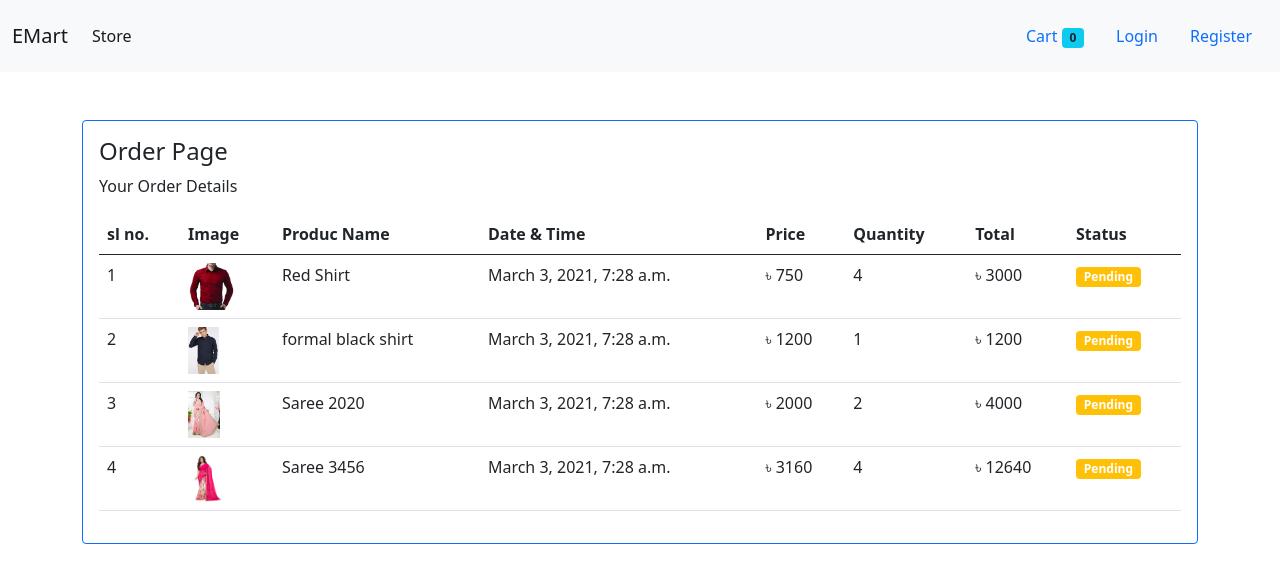
After one commit to NahidAkhtar84/EMart, a Django app: template MStore/templates/order.html in a window 1280 px wide. The commit adds this page. Shown: the top 583 px of the page. Run offline with Django 3.2, Linux system fonts and the light colour scheme; the template is opened without the code that fills it: values that come from a table or form of the project are taken from there, others are empty; data comes from the database, SQL or seed files in the repository; both versions use the stored data as it was after the commit.

Commit message:
commit the final version Signed-off-by: NahidAkhtar84 <nahid.ibne.akhtar@gmail.com>

```diff
--- a/MStore/admin.py
+++ b/MStore/admin.py
@@ -2,6 +2,7 @@ from django.contrib import admin
 from .models.productModel import ProductModel
 from .models.categoryModel import Category
 from .models.customerModel import Customer
+from .models.orderModel import Order
 # Register your models here.
 
 class AdminProduct(admin.ModelAdmin):
@@ -13,6 +14,10 @@ class AdminCategory(admin.ModelAdmin):
 class AdminCustomer(admin.ModelAdmin):
     list_display = ['id', 'first_name', 'last_name', 'phone_number', 'email', 'password']
 
+class AdminOrder(admin.ModelAdmin):
+    list_display = ['id', 'customer', 'product', 'quantity', 'price', 'address', 'phone', 'date']
+
 admin.site.register(ProductModel, AdminProduct)
 admin.site.register(Category, AdminCategory)
 admin.site.register(Customer, AdminCustomer)
+admin.site.register(Order, AdminOrder)
--- a/MStore/models/__init__.py
+++ b/MStore/models/__init__.py
@@ -1,3 +1,4 @@
 from .productModel import ProductModel
 from .categoryModel import Category
 from .customerModel import Customer
+from .orderModel import Order
--- /dev/null
+++ b/MStore/models/orderModel.py
@@ -0,0 +1,22 @@
+from django.db import models
+from .customerModel import Customer
+from .productModel import ProductModel
+from datetime import datetime
+
+class Order(models.Model):
+    customer = models.ForeignKey(Customer, on_delete= models.CASCADE)
+    product = models.ForeignKey(ProductModel, on_delete= models.CASCADE)
+    quantity = models.IntegerField(default=1)
+    price = models.IntegerField()
+    address = models.CharField(max_length=100, default='')
+    phone = models.CharField(max_length=15, default='')
+    date = models.DateTimeField(default= datetime.now())
+    status = models.BooleanField(default=False)
+
+    def placeOrder(self):
+        self.save()
+
+    @staticmethod
+    def get_orders_by_customer_id(customer_id):
+        placed_orders = Order.objects.filter(customer = customer_id).order_by('date')
+        return placed_orders
--- a/MStore/templates/base.html
+++ b/MStore/templates/base.html
@@ -21,24 +21,13 @@
     <div class="collapse navbar-collapse" id="navbarSupportedContent">
       <ul class="navbar-nav me-auto mb-2 mb-lg-0">
         <li class="nav-item">
-          <a class="nav-link active" aria-current="page" href="#">Store</a>
-        </li>
-        <li class="nav-item dropdown">
-          <a class="nav-link dropdown-toggle" href="#" id="navbarDropdown" role="button" data-bs-toggle="dropdown" aria-expanded="false">
-            Profile
-          </a>
-          <ul class="dropdown-menu" aria-labelledby="navbarDropdown">
-            <li><a class="dropdown-item" href="#">Action</a></li>
-            <li><a class="dropdown-item" href="#">Another action</a></li>
-            <li><hr class="dropdown-divider"></li>
-            <li><a class="dropdown-item" href="#">Something else here</a></li>
-          </ul>
+          <a class="nav-link active" aria-current="page" href="/">Store</a>
         </li>
       </ul>
         <ul class="navbar nav my-2 my-lg-0">
           {% if not request.session.customer_id %}
           <li class="nav-item">
-          <a class="nav-link active" href="/cart">Cart</a>
+          <a class="nav-link active" href="/cart">Cart <span class="badge bg-info text-dark">{{ request.session.cart.keys|length}}</span></a>
         </li>
         <li class="nav-item">
           <a class="nav-link active" href="/login">Login</a>
@@ -48,7 +37,7 @@
         </li>
           {% else %}
           <li class="nav-item">
-          <a class="nav-link active" href="/cart">Cart</a>
+          <a class="nav-link active" href="/cart">Cart <span class="badge bg-info text-dark">{{ request.session.cart.keys|length}}</span></a>
         </li>
           <li class="nav-item">
           <a class="nav-link active" href="/orders">Orders</a>
--- /dev/null
+++ b/MStore/templates/order.html
@@ -0,0 +1,50 @@
+{% extends 'base.html' %}
+{% load cart %}
+{% load custom_filter %}
+{% block content%}
+
+
+<div class="container mt-5">
+    <div class="card border-primary">
+        <div class="card-body">
+            <h4 class="card-title">Order Page</h4>
+            <p class="card-text">Your Order Details</p>
+
+            <table class="table">
+                <thead>
+                <tr>
+                    <th>sl no.</th>
+                    <th>Image</th>
+                    <th>Produc Name</th>
+                    <th>Date & Time</th>
+                    <th>Price</th>
+                    <th>Quantity</th>
+                    <th>Total</th>
+                    <th>Status</th>
+                </tr>
+                </thead>
+                <tbody>
+                {% for order in orders %}
+                <tr>
+                    <td>{{forloop.counter}}</td>
+                    <td><img style="height: 47px" src="{{order.product.image.url}}" alt=""></td>
+                    <td>{{ order.product.name }}</td>
+                    <td>{{ order.date }}</td>
+                    <td>{{ order.product.price|currency_sign }}</td>
+                    <td>{{ order.quantity }}</td>
+                    <td>{{ order.product.price|multiply_orders_product_quantity:order.quantity|currency_sign }}</td>
+                    {% if order.status %}
+                    <td><span class="badge bg-success">Completed</span></td>
+                    {% else %}
+                    <td><span class="badge bg-warning">Pending</span></td>
+                    {% endif %}
+                </tr>
+                {% endfor %}
+                </tbody>
+            </table>
+        </div>
+    </div>
+</div>
+
+
+{% endblock %}
--- a/MStore/templatetags/custom_filter.py
+++ b/MStore/templatetags/custom_filter.py
@@ -5,3 +5,8 @@ register = template.Library()
 @register.filter(name ='currency_sign')
 def currency_sign(currency):
     return '৳ '+str(currency)
+
+
+@register.filter(name ='multiply_orders_product_quantity')
+def multiply_orders_product_quantity(productprice, quantity):
+    return productprice * quantity
--- a/MStore/urls.py
+++ b/MStore/urls.py
@@ -1,11 +1,14 @@
 from django.contrib import admin
 from django.urls import path
-from .views import home, signup, login, cart
+from .views import home, signup, login, cart, checkout, order
+from .middleware.auth import auth_middleware
 
 urlpatterns = [
     path('', home.Index.as_view(), name='homepage'),
     path('signup', signup.SignUp.as_view(), name="signup"),
     path('login', login.Login.as_view(), name="login"),
     path('logout', login.logout , name="logout"),
-    path('cart', cart.Cart.as_view() , name="cart")
+    path('cart', cart.Cart.as_view() , name="cart"),
+    path('check-out', checkout.CheckOut.as_view(), name="checkout"),
+    path('orders', auth_middleware(order.OrderView.as_view()), name="order"),
 ]
--- /dev/null
+++ b/requirement.txt
@@ -0,0 +1,6 @@
+asgiref==3.3.1
+Django==3.1.5
+Pillow==8.1.0
+pytz==2020.5
+South==1.0.2
+sqlparse==0.4.1
```
Also changed, not shown: MStore/middleware/auth.py (added, +16 -0 lines), MStore/templates/cart.html (+35 -1 lines), MStore/views/checkout.py (added, +28 -0 lines), MStore/views/login.py (+12 -4 lines), MStore/views/order.py (added, +14 -0 lines), MStore/middleware/__init__.py (added), MStore/migrations/0009_auto_20210204_1755.py (added), MStore/migrations/0010_order.py (added), MStore/migrations/0011_auto_20210205_0140.py (added), MStore/models/customerOrder.py (added), db.sqlite3.
